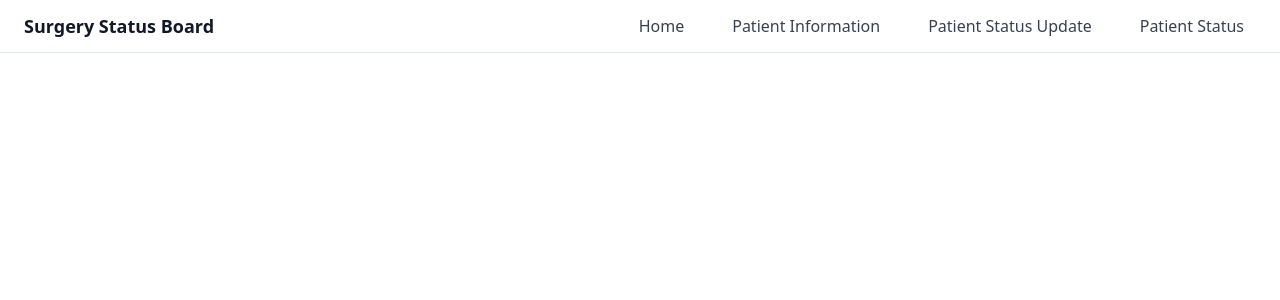
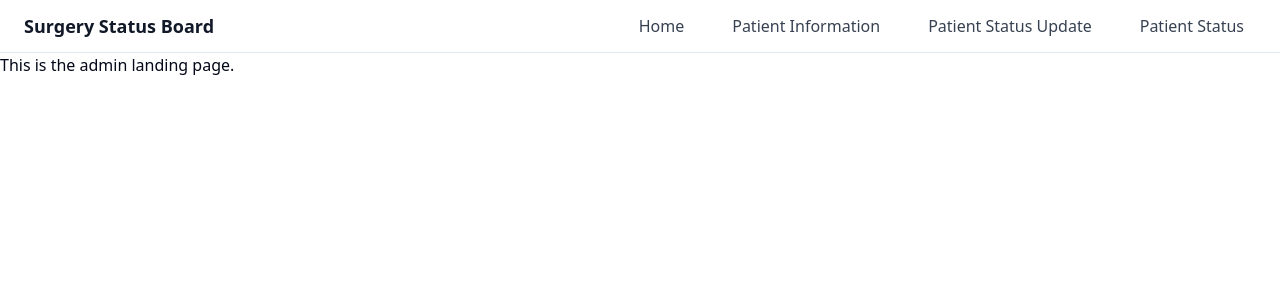
Before and after one commit to chingu-voyages/V56-tier1-team-01, a React (Vite) app: page /admin-home in a window 1280 px wide. Shown: the top 300 px of the page. Built offline with nearby package versions, Linux system fonts and the light colour scheme.

Commit message:
Initial skeleton
Mocked up frame for admin page and hooked up to App

```diff
--- a/src/App.jsx
+++ b/src/App.jsx
@@ -6,6 +6,7 @@ import PatientInfoPage from "./pages/PatientInfoPage.jsx";
 import PatientStatusUpdate from "./pages/PatientStatusUpdate.jsx";
 import PatientStatus from "./pages/PatientStatus.jsx";
 import NavBar from "./components/ui/navbar.jsx";
+import AdminHome from "./pages/AdminHome.jsx"
 import { PatientProvider } from "./context/PatientProvider";
 
 function App() {
@@ -21,6 +22,7 @@ function App() {
             element={<PatientStatusUpdate />}
           />
           <Route path="/patient-status" element={<PatientStatus />} />
+          <Route path="/admin-home" element={<AdminHome />} />
         </Routes>
       </BrowserRouter>
     </PatientProvider>
--- /dev/null
+++ b/src/pages/AdminHome.jsx
@@ -0,0 +1,10 @@
+import React from 'react'
+import { Link } from 'react-router-dom'
+
+export default function AdminHome() {
+    return (
+        <>
+            <h1>This is the admin landing page.</h1>
+        </>
+    )
+}
```
Also changed, not shown: 1 other file (tests, documents, lock files or other folders).
